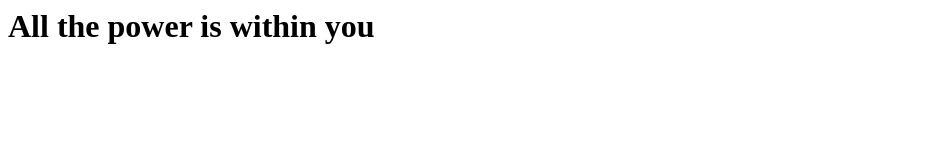
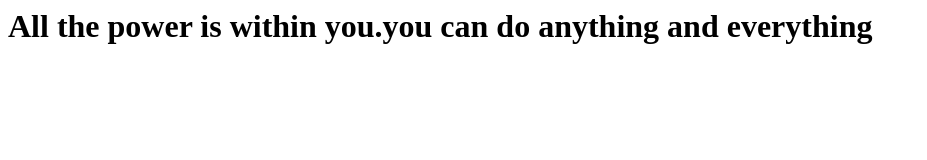
Before and after one commit to chiragparihar/firstGitRepo, a plain HTML site: page index.html in a window 1280 px wide. Shown: the whole page, without its empty margins (0-927 px from the left). Drawn offline with Linux system fonts and the light colour scheme.

Commit message:
completed first quote

```diff
--- a/index.html
+++ b/index.html
@@ -1,5 +1,5 @@
 <html>
 <body>
-<h1>All the power is within you</h1>
+<h1>All the power is within you.you can do anything and everything</h1>
 </body>
 </html>
```
